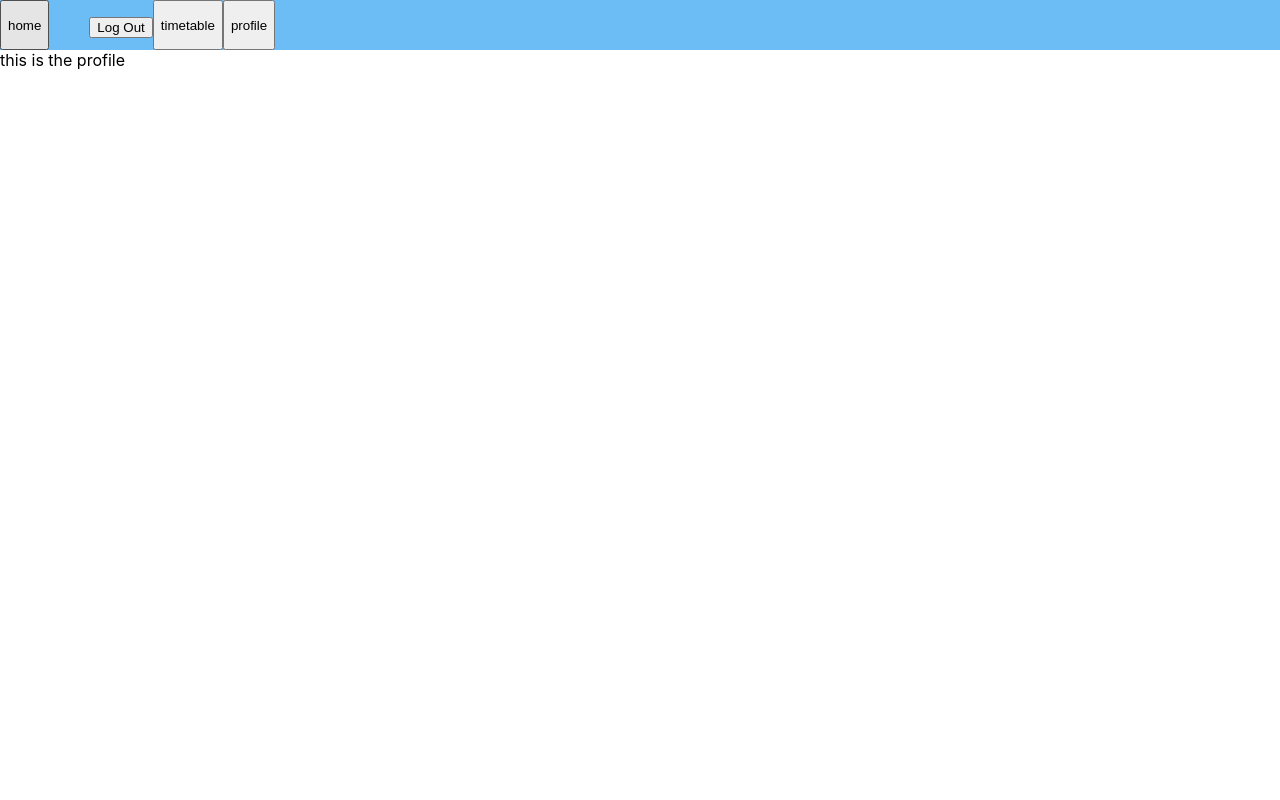
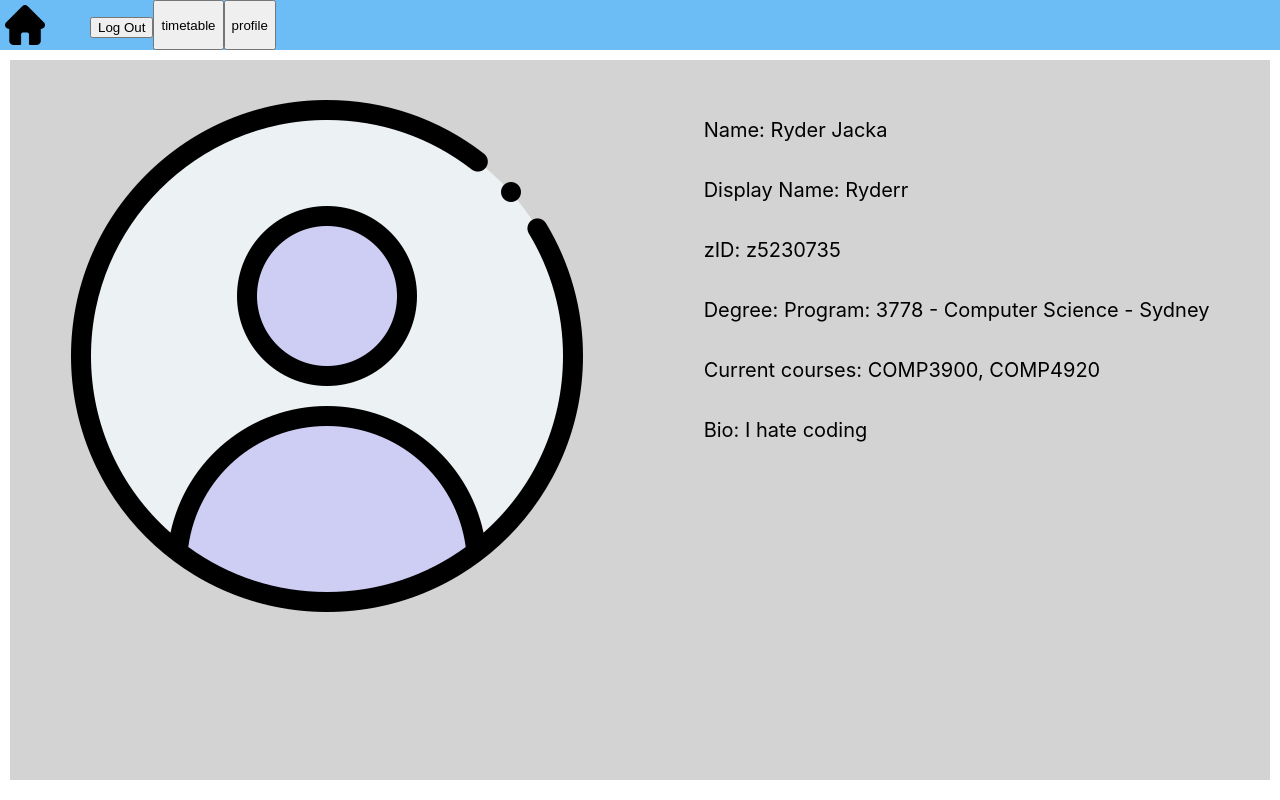
Before and after one commit to RyderAU/capstone-project, a React (Create React App) app in the folder frontend/: page /dashboard/profile in a window 1280 px wide. Built offline with nearby package versions, Linux system fonts and the light colour scheme.

Commit message:
Profile page progress

```diff
--- a/frontend/src/components/NavBar.css
+++ b/frontend/src/components/NavBar.css
@@ -1,6 +1,6 @@
 .nav-container {
   background: #6cbcf6;
   display: flex;
-  align-items: left;
+  justify-content: flex-start;
   height: 50px;
 }
--- a/frontend/src/components/NavBar.jsx
+++ b/frontend/src/components/NavBar.jsx
@@ -2,6 +2,7 @@ import React, { useState } from "react";
 import axios from "axios";
 import { StoreContext } from "../Store";
 import { useHistory, NavLink } from "react-router-dom";
+import home from "../images/homeicon.png";
 import "./NavBar.css";
 
 const NavBar = () => {
@@ -45,17 +46,19 @@ const NavBar = () => {
 
   return (
     <div className="nav-container">
-      <button
+      <img
+        src={home}
+        alt=""
+        style={{ margin: "5px" }}
         onClick={() => {
           history.push("/");
           history.push(`dashboard/${courses[0]}/chat`);
         }}
-      >
-        home
-      </button>
+      />
       <ul>
         <button onClick={() => handleLogout()}>Log Out</button>
       </ul>
+
       <button
         onClick={() => {
           history.push("/");
--- /dev/null
+++ b/frontend/src/components/Profile.css
@@ -0,0 +1,17 @@
+.profile-container {
+  display: flex;
+  justify-content: space-around;
+  margin: 10px;
+  height: 90vh;
+  background-color: lightgrey;
+}
+
+.profile-photo {
+  padding: 40px;
+}
+
+.profile-description {
+  padding: 40px;
+  line-height: 3;
+  font-size: 15pt;
+}
--- a/frontend/src/components/Profile.jsx
+++ b/frontend/src/components/Profile.jsx
@@ -1,5 +1,31 @@
+import "./Profile.css";
+import defprofile from "../images/default-user.png";
+
 const Profile = () => {
-  return <div>this is the profile</div>;
+  // dummy response
+  const res = {
+    degree: "Program: 3778 - Computer Science - Sydney",
+    name: "Ryder Jacka",
+    displayName: "Ryderr",
+    bio: "I hate coding",
+    zID: "z5230735",
+    courses: ["COMP3900", "COMP4920"],
+  };
+  return (
+    <div className="profile-container">
+      <div className="profile-photo">
+        <img src={defprofile} alt="default user image" />
+      </div>
+      <div className="profile-description">
+        <div>Name: {res.name}</div>
+        <div>Display Name: {res.displayName}</div>
+        <div>zID: {res.zID}</div>
+        <div>Degree: {res.degree}</div>
+        <div>Current courses: {res.courses.join(", ")}</div>
+        <div>Bio: {res.bio}</div>
+      </div>
+    </div>
+  );
 };
 
 export default Profile;
```
Also changed, not shown: frontend/src/images/default-user.png (added), frontend/src/images/homeicon.png (added).
